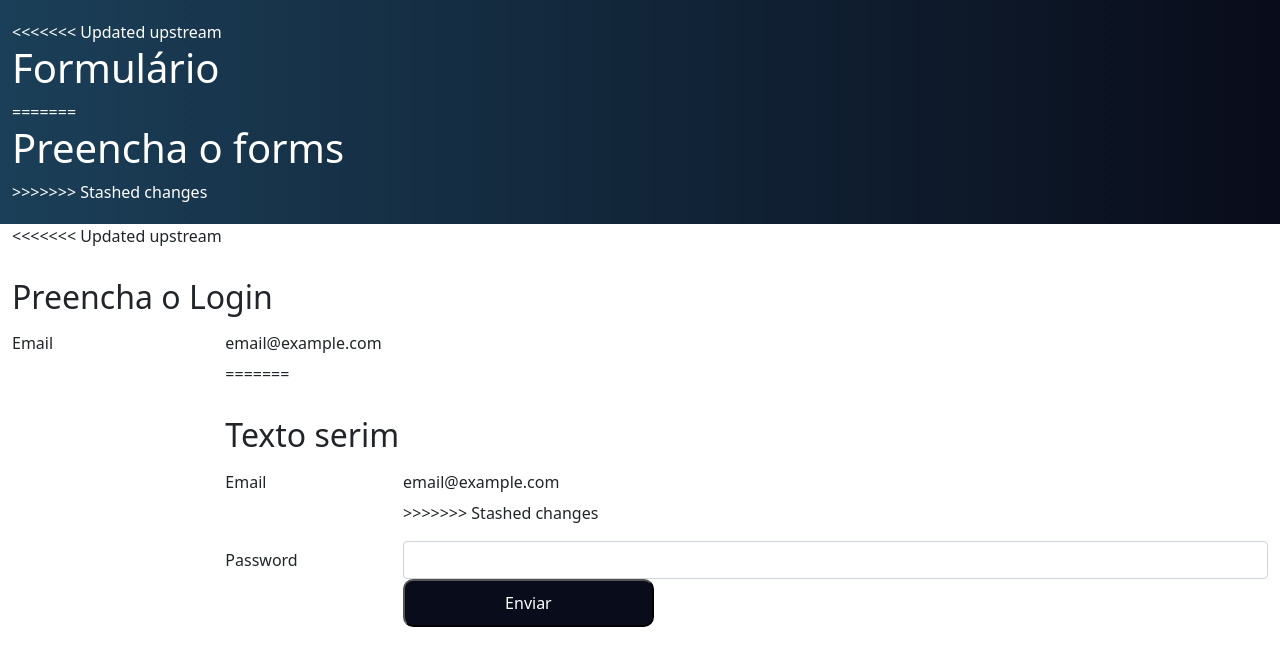
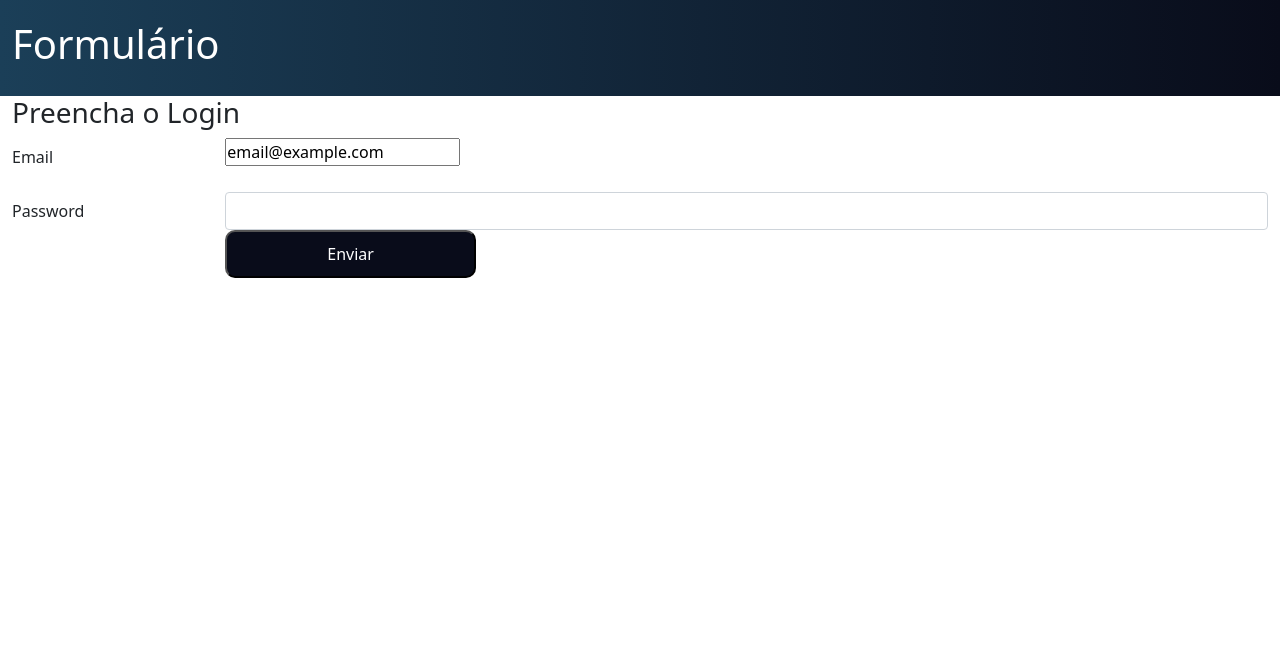
Before and after one commit to projetosDS/ProjetoForms-Colaborativo, a plain HTML site: page index.html in a window 1280 px wide. Drawn offline with nearby package versions, Linux system fonts and the light colour scheme.

Commit message:
Update index.html

```diff
--- a/index.html
+++ b/index.html
@@ -20,11 +20,7 @@
       <div class="container-fluid">
         <div class="row">
           <div class="col-md-12 align-self-center">
-<<<<<<< Updated upstream
             <h1 class="title">Formulário</h1>
-=======
-            <h1 class="title">Preencha o forms</h1>
->>>>>>> Stashed changes
           </div>
         </div>
       </div>
@@ -33,21 +29,13 @@
       <div class="container-fluid">
         <div class="row">
           <div class="col-md-12 align-self-center">
-<<<<<<< Updated upstream
-            <h2>Preencha o Login</h2>
+            <h3>Preencha o Login</h3>
             <div class="mb-3 row">
               <label for="Email" class="col-sm-2 col-form-label">Email</label>
               <div class="col-sm-10">
-                <input type="email"  readonly class="form-control-plaintext"  value="email@example.com">
+                <input type="email"   value="email@example.com">
 
 
-=======
-            <h2>Texto serim</h2>
-            <div class="mb-3 row">
-              <label for="staticEmail" class="col-sm-2 col-form-label">Email</label>
-              <div class="col-sm-10">
-                <input type="text" readonly class="form-control-plaintext" id="staticEmail" value="email@example.com">
->>>>>>> Stashed changes
               </div>
             </div>
             <div class="mb-3 row">
```
